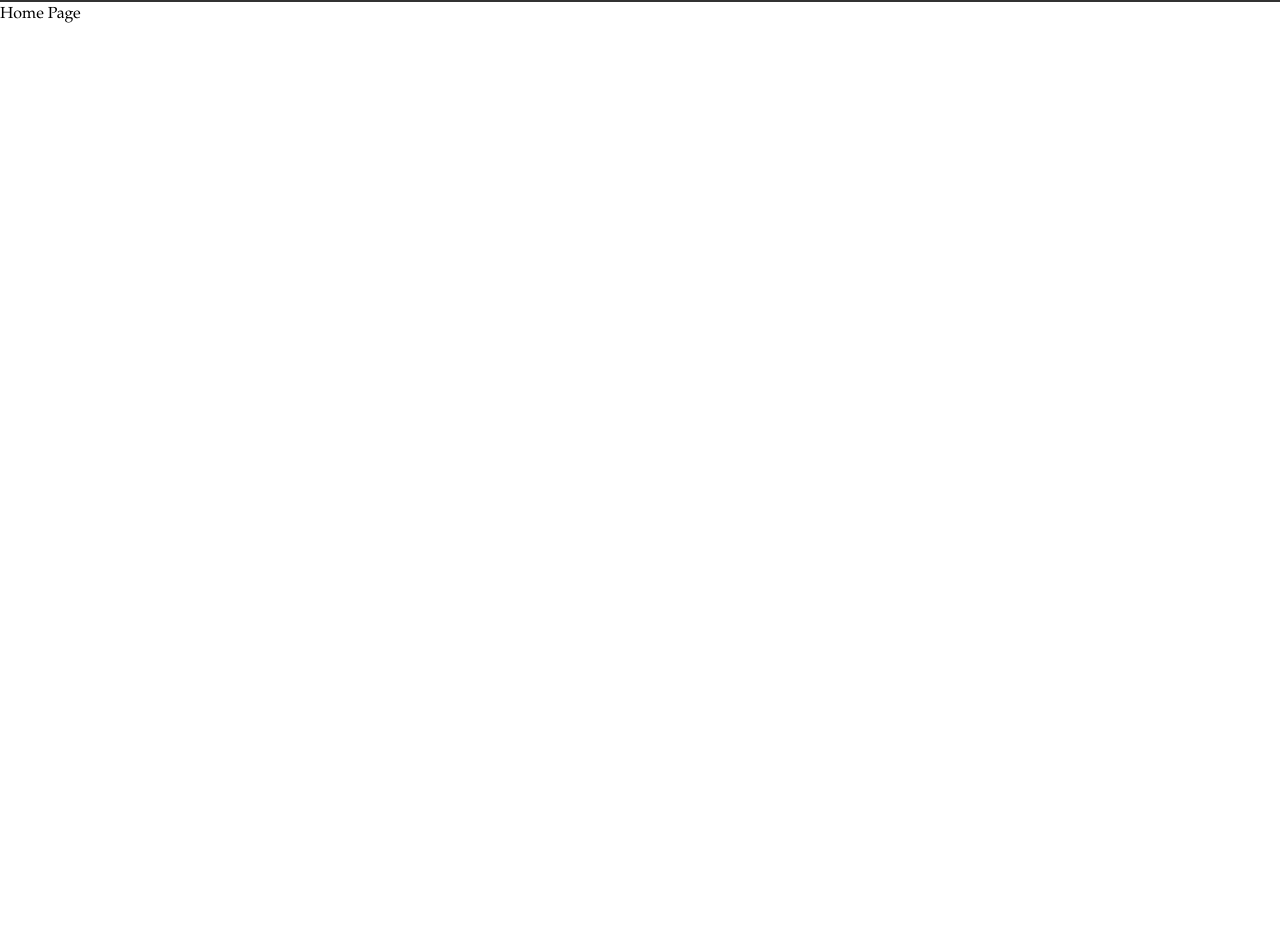
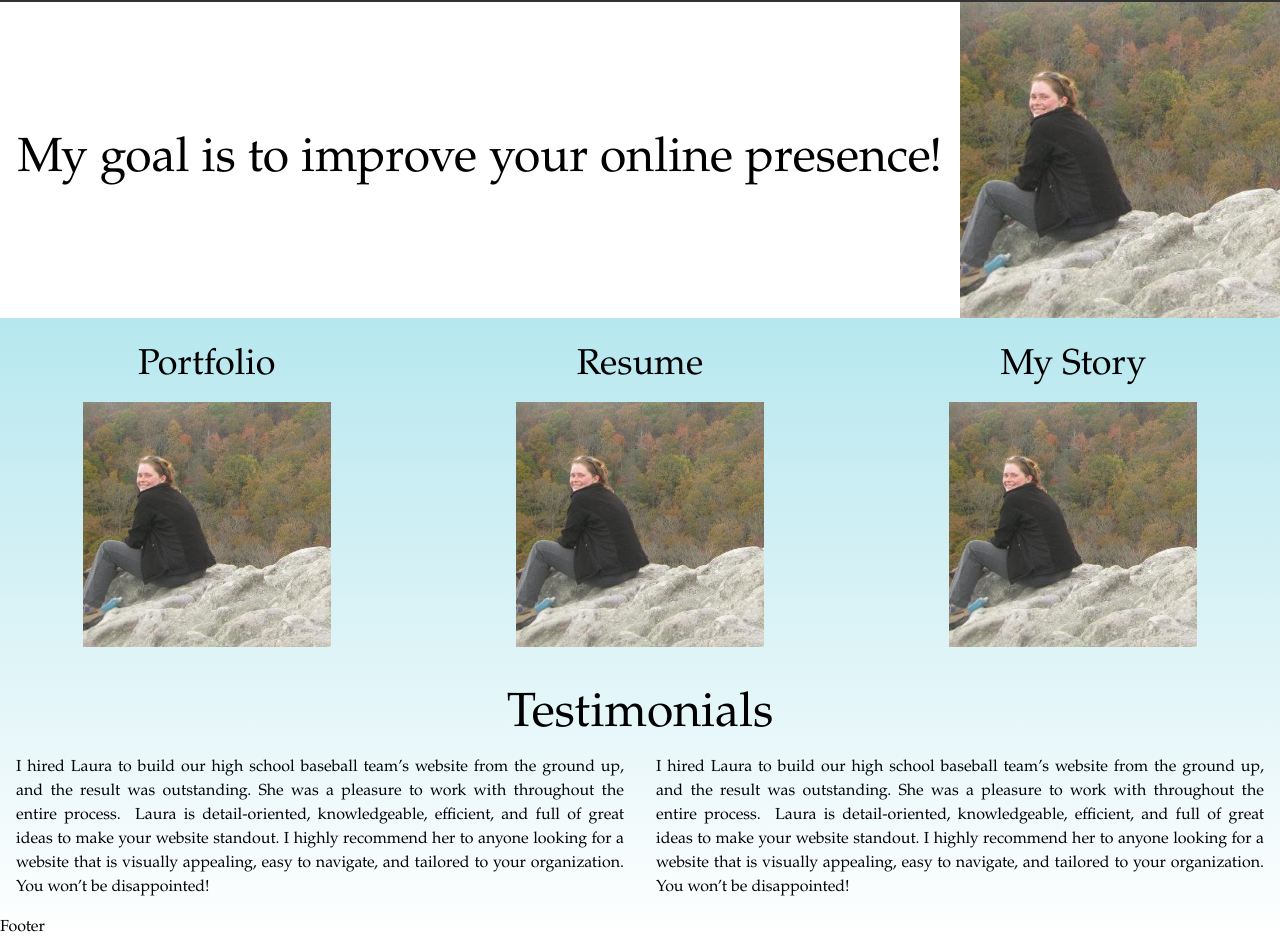
Before and after one commit to irishmaiden18/portfolio-2026, a React (Vite) app: page / in a window 1280 px wide. Shown: the part 234-1173 px from the top of the page. Before the commit the page ends 800 px from the top, so only its background shows below. Built offline with nearby package versions, Linux system fonts and the light colour scheme.

Commit message:
Implements home page and starts footer

```diff
--- a/src/App.jsx
+++ b/src/App.jsx
@@ -10,6 +10,7 @@ import DuringDevelopment from './components/DuringDevelopment'
 import { useEffect, useState } from 'react'
 import HamburgerNav from './components/Navbar/HamburgerNav'
 import DesktopNav from './components/Navbar/DesktopNav'
+import Footer from './components/Footer'
 
 function App() {
 
@@ -46,6 +47,8 @@ function App() {
 
   return (
     <>
+      <div className="min-h-screen flex flex-col jusitify=between bg-linear-to-b from-[#6BD1DF] to-[#FFFFFF]">
+
         <DuringDevelopment/>
 
         {NavFunction()}
@@ -58,6 +61,9 @@ function App() {
           <Route path="/resume" element={<Resume/>}/>
           <Route path="/contact" element={<Contact/>}/>
         </Routes>
+
+        <Footer/>
+      </div>
     </>
   )
 }
--- /dev/null
+++ b/src/components/Footer.jsx
@@ -0,0 +1,10 @@
+
+const Footer = () => {
+  return (
+    <>
+        <h2>Footer</h2>
+    </>
+  )
+}
+
+export default Footer
--- a/src/components/Home.jsx
+++ b/src/components/Home.jsx
@@ -1,7 +1,41 @@
+import { Link } from "react-router"
+
 const Home = () => {
   return (
     <>
-        <h2>Home Page</h2>
+        {/* <h2>Home Page</h2> */}
+        <div className="container mx-auto grid grid-cols-1 gap-y-3">
+          <div className="w-full flex">
+            <div className="w-[75%] bg-white flex items-center justify-center">
+              <h2 className="text-lg sm:text-xl md:text-3xl lg:text-4xl xl:text-5xl text-center">My goal is to improve your online presence!</h2>
+            </div>
+            <div className="w-[25%]">
+              <img src="laura_pohl_in_nature-homepage-main.jpg" alt="picture of Laura Pohl" className="w-full h-auto object-cover"/>
+            </div>
+          </div>
+          <div className="w-full flex gap-x-5">
+            <Link to="/portfolio" className="flex-1 flex flex-col items-center">
+              <h3 className="sm:text-lg md:text-2xl lg:text-3xl xl:text-4xl p-4">Portfolio</h3>
+              <img src="laura_pohl_in_nature-homepage-main.jpg" alt="picture of portfolio page" className="w-[60%] h-auto object-cover"/>
+            </Link>
+            <Link to="/resume" className="flex-1 flex flex-col items-center">
+              <h3 className="sm:text-lg md:text-2xl lg:text-3xl xl:text-4xl p-4">Resume</h3>
+              <img src="laura_pohl_in_nature-homepage-main.jpg" alt="picture of resume" className="w-[60%] h-auto object-cover"/>
+            </Link>
+            <Link to="/my-story" className="flex-1 flex flex-col items-center">
+              <h3 className="sm:text-lg md:text-2xl lg:text-3xl xl:text-4xl p-4">My Story</h3>
+              <img src="laura_pohl_in_nature-homepage-main.jpg" alt="picture of my story page" className="w-[60%] h-auto object-cover"/>
+            </Link>
+          </div>
+          <div className="m-4">
+            <h2 className="text-lg sm:text-xl md:text-3xl lg:text-4xl xl:text-5xl text-center p-4">Testimonials</h2>
+            <div className="grid grid-cols-1 md:grid-cols-2 gap-8">
+              <p className="text-justify text-justify-inner-word">I hired Laura to build our high school baseball team’s website from the ground up, and the result was outstanding. She was a pleasure to work with throughout the entire process.  Laura is detail-oriented, knowledgeable, efficient, and full of great ideas to make your website standout. I highly recommend her to anyone looking for a website that is visually appealing, easy to navigate, and tailored to your organization. You won’t be disappointed!</p>
+
+              <p className="text-justify text-justify-inner-word">I hired Laura to build our high school baseball team’s website from the ground up, and the result was outstanding. She was a pleasure to work with throughout the entire process.  Laura is detail-oriented, knowledgeable, efficient, and full of great ideas to make your website standout. I highly recommend her to anyone looking for a website that is visually appealing, easy to navigate, and tailored to your organization. You won’t be disappointed!</p>
+            </div>
+          </div>
+        </div>
     </>
   )
 }
--- a/src/components/Navbar/DesktopNav.jsx
+++ b/src/components/Navbar/DesktopNav.jsx
@@ -10,7 +10,7 @@ const DesktopNav = () => {
   return (
     <>
       <div className="bg-[#333333] text-white container mx-auto">
-        <h1 className="font-[tangerine] pt-[4rem] px-5 pb-1 text-7xl">Laura Pohl Web Developer</h1>
+        <h1 className="font-[tangerine] pt-16 px-5 pb-1 text-7xl">Laura Pohl Web Developer</h1>
 
         <nav>
           <ul className="flex items-end">
--- a/src/components/Navbar/HamburgerNav.jsx
+++ b/src/components/Navbar/HamburgerNav.jsx
@@ -8,16 +8,15 @@ const HamburgerNav = () => {
 
   const {pathname} = useLocation()
 
-
   return (
     <>
       {/* <h2>Hamburger Navbar</h2> */}
       <div className="relative bg-[#333333] text-white">
-        <h1 className="font-[tangerine] pt-[3rem] px-5 pb-2 text-6xl">Laura Pohl Web Developer</h1>
+        <h1 className="font-[tangerine] pt-12 px-5 pb-2 text-6xl">Laura Pohl Web Developer</h1>
         <div className="absolute top-1 right-1 p-2 pb-0 z-50">
           <a href="#" onClick={() => setIsOpen(!isOpen)}>
             <button>
-              <img src="burger-menu-gray.svg" alt="burger menu icon" className="w-[30px] h-auto "/>
+              <img src="burger-menu-gray.svg" alt="burger menu icon" className="w-7.5 h-auto "/>
             </button>
           </a>
         </div>
```
Also changed, not shown: public/laura_pohl_in_nature-homepage-main.jpg (added). Lines whose indentation alone changed are shown as unchanged.
